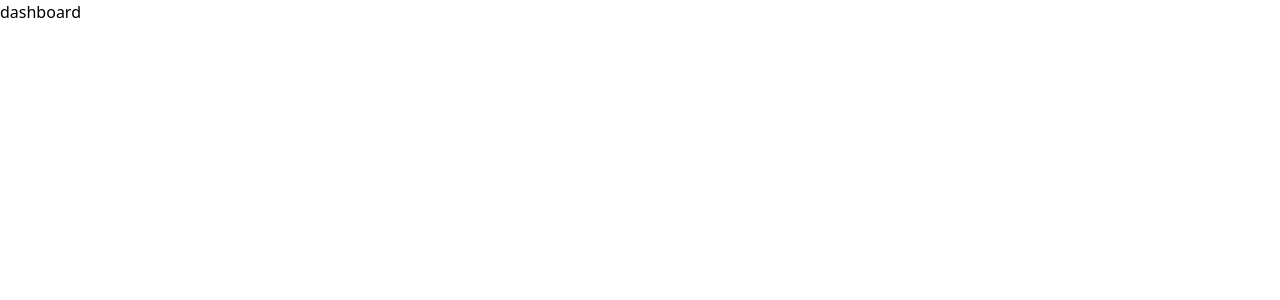
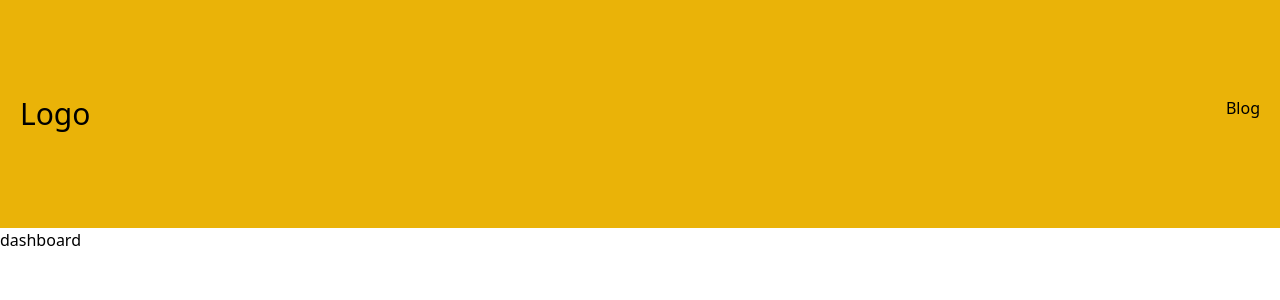
Before and after one commit to kazun1224/Nextjs_13_Play, a Next.js app: page /admin in a window 1280 px wide. Shown: the top 300 px of the page. Built offline with nearby package versions, Linux system fonts and the light colour scheme.

Commit message:
headerを追加

```diff
--- a/app/layout.tsx
+++ b/app/layout.tsx
@@ -1,18 +1,41 @@
-import './globals.css'
+import "./globals.css";
+import Head from "next/head";
+import Link from "next/link";
 
 export default function RootLayout({
   children,
 }: {
-  children: React.ReactNode
+  children: React.ReactNode;
 }) {
   return (
-    <html lang="en">
-      <head>
-        <title>Create Next App</title>
-        <meta name="description" content="Generated by create next app" />
-        <link rel="icon" href="/favicon.ico" />
-      </head>
-      <body>{children}</body>
+    <html lang="ja">
+      <Head>
+        <title>Next13 Blog App</title>
+        <meta
+          name="viewport"
+          content="minimum-scale=1, initial-scale=1, width=device-width"
+        />
+        <meta
+          name="description"
+          content="NextJS version 13を試すために作成するアプリケーション"
+        />
+      </Head>
+
+      <body>
+        <header className="bg-yellow-500">
+          <div className="container px-5 py-24 mx-auto flex justify-between">
+            <h2 className="text-3xl">Logo</h2>
+            <nav className="">
+              <ul className="flex">
+                <li>
+                  <Link href="/blog">Blog</Link>
+                </li>
+              </ul>
+            </nav>
+          </div>
+        </header>
+        {children}
+      </body>
     </html>
-  )
+  );
 }
```
